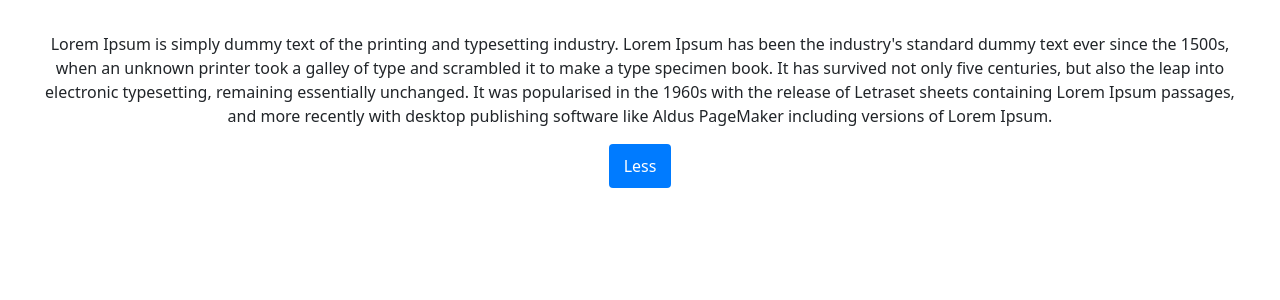
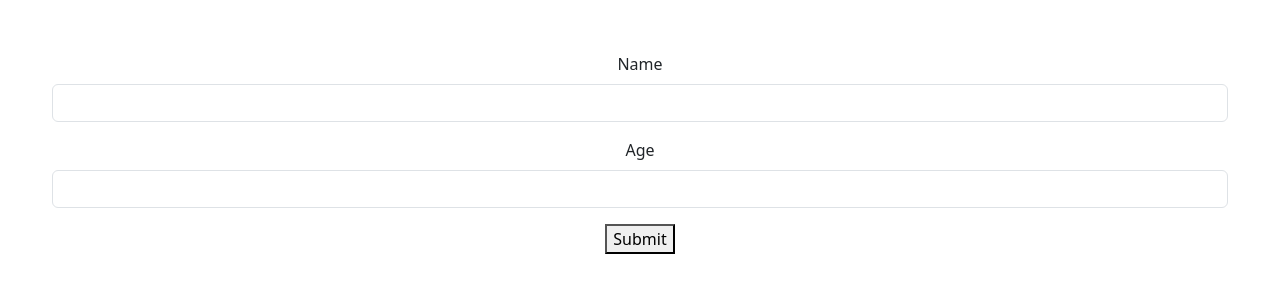
Before and after one commit to barinova/app-react-course, a React (Vite) app: page / in a window 1280 px wide. Shown: the top 300 px of the page. Built offline with nearby package versions, Linux system fonts and the light colour scheme.

Commit message:
form + useRef

```diff
--- a/src/App.tsx
+++ b/src/App.tsx
@@ -1,20 +1,10 @@
 import './App.css';
-import { ExpandableText } from './components/ExpandableText.tsx';
+import { Form } from './components/Form.tsx';
 
 function App() {
   return (
     <div>
-      <ExpandableText maxCharacters={15}>
-        Lorem Ipsum is simply dummy text of the printing and typesetting
-        industry. Lorem Ipsum has been the industry's standard dummy text ever
-        since the 1500s, when an unknown printer took a galley of type and
-        scrambled it to make a type specimen book. It has survived not only five
-        centuries, but also the leap into electronic typesetting, remaining
-        essentially unchanged. It was popularised in the 1960s with the release
-        of Letraset sheets containing Lorem Ipsum passages, and more recently
-        with desktop publishing software like Aldus PageMaker including versions
-        of Lorem Ipsum.
-      </ExpandableText>
+      <Form></Form>
     </div>
   );
 }
--- a/src/components/ExpandableText.tsx
+++ /dev/null
@@ -1,27 +0,0 @@
-import { useState } from 'react';
-import { Button } from './Button/Button.tsx';
-
-type Props = {
-  children?: string;
-  maxCharacters?: number;
-};
-
-export const ExpandableText = ({ children, maxCharacters }: Props) => {
-  const [showLess, setShowLess] = useState(true);
-  const [text, setText] = useState(children);
-
-  const changeTextLength = () => {
-    const showLessValue = !showLess;
-    setShowLess(showLessValue);
-    setText(
-      showLessValue ? children : children?.substring(0, maxCharacters) + '...',
-    );
-  };
-
-  return (
-    <div>
-      <p>{text}</p>
-      <Button onClick={changeTextLength}>{showLess ? 'Less' : 'More'}</Button>
-    </div>
-  );
-};
--- /dev/null
+++ b/src/components/Form.tsx
@@ -0,0 +1,37 @@
+import { useRef } from 'react';
+
+export const Form = () => {
+  const nameRef = useRef<HTMLInputElement>(null);
+  const ageRef = useRef<HTMLInputElement>(null);
+  const person = {
+    name: '',
+    age: 0,
+  };
+  const onSubmit = (event: React.FormEvent<HTMLFormElement>) => {
+    event.preventDefault();
+
+    person.name = nameRef.current?.value || '';
+    person.age = ageRef.current ? parseInt(ageRef.current.value) : 0;
+    console.log('Form submitted', person);
+  };
+
+  return (
+    <form onSubmit={onSubmit}>
+      <div className="mb-3">
+        <label htmlFor="name" className="form-label">
+          Name
+        </label>
+        <input ref={nameRef} id="name" type="text" className="form-control" />
+      </div>
+      <div className="mb-3">
+        <label htmlFor="age" className="form-label">
+          Age
+        </label>
+        <input ref={ageRef} type="number" className="form-control" id="age" />
+      </div>
+      <button className="btm-primary" type="submit">
+        Submit
+      </button>
+    </form>
+  );
+};
--- /dev/null
+++ b/src/index.css
@@ -0,0 +1,3 @@
+body {
+    padding: 20px;
+}
--- a/src/main.tsx
+++ b/src/main.tsx
@@ -2,6 +2,7 @@
 import { createRoot } from 'react-dom/client';
 import 'bootstrap/dist/css/bootstrap.css';
 import App from './App.tsx';
+import './index.css';
 
 createRoot(document.getElementById('root')!).render(
   <StrictMode>
```
Also changed, not shown: src/components/Cart/Cart.tsx (deleted, +0 -20 lines), src/components/Like/Like.scss (deleted, +0 -7 lines), src/components/Like/Like.tsx (deleted, +0 -23 lines), src/components/NavBar/navBar.tsx (deleted, +0 -7 lines).
